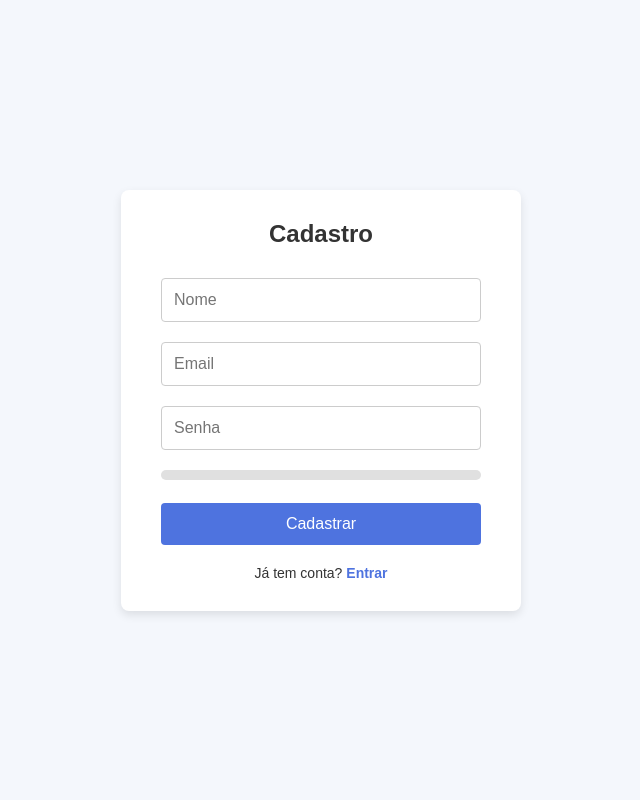
After one commit to LuanFelipeTenroller/prog3-a1-poo-LuanFelipeTenroller, a PHP site: page /views/cadastro.php in a window 1280 px wide. The commit adds this page. Shown: the whole page, without its empty margins (319-959 px from the left). Run offline with PHP 8.4, Linux system fonts and the light colour scheme.

Commit message:
Ajuste do projeto

```diff
--- /dev/null
+++ b/assets/css/style.css
@@ -0,0 +1,109 @@
+* {
+    margin: 0;
+    padding: 0;
+    box-sizing: border-box;
+}
+
+body {
+    font-family: Arial, sans-serif;
+    background-color: #f4f7fc;
+    color: #333;
+    display: flex;
+    justify-content: center;
+    align-items: center;
+    height: 100vh;
+    margin: 0;
+}
+
+.container {
+    background-color: #fff;
+    padding: 30px 40px;
+    border-radius: 8px;
+    box-shadow: 0 4px 10px rgba(0, 0, 0, 0.1);
+    width: 100%;
+    max-width: 400px;
+}
+
+h2 {
+    text-align: center;
+    margin-bottom: 20px;
+    font-size: 24px;
+    color: #333;
+}
+
+form {
+    display: flex;
+    flex-direction: column;
+}
+
+input[type="email"], input[type="password"], input[type="text"] {
+    padding: 12px;
+    margin: 10px 0;
+    border: 1px solid #ccc;
+    border-radius: 4px;
+    font-size: 16px;
+    transition: border-color 0.3s;
+}
+
+input[type="email"]:focus, input[type="password"]:focus {
+    border-color: #4e73df;
+    outline: none;
+}
+
+button {
+    background-color: #4e73df;
+    color: #fff;
+    padding: 12px;
+    border: none;
+    border-radius: 4px;
+    font-size: 16px;
+    cursor: pointer;
+    transition: background-color 0.3s;
+}
+
+button:hover {
+    background-color: #3a5ed2;
+}
+
+label {
+    font-size: 14px;
+    margin-bottom: 10px;
+}
+
+p {
+    text-align: center;
+    margin-top: 20px;
+    font-size: 14px;
+}
+
+a {
+    color: #4e73df;
+    text-decoration: none;
+    font-weight: bold;
+}
+
+a:hover {
+    text-decoration: underline;
+}
+
+p[style="color: red;"] {
+    text-align: center;
+    font-size: 14px;
+    margin-bottom: 20px;
+    color: red;
+}
+
+@media (max-width: 500px) {
+    .container {
+        padding: 20px;
+        max-width: 90%;
+    }
+
+    h2 {
+        font-size: 20px;
+    }
+
+    input[type="email"], input[type="password"], button {
+        font-size: 14px;
+    }
+}
--- /dev/null
+++ b/assets/js/script.js
@@ -0,0 +1,52 @@
+function avaliarForcaSenha(senha) {
+    let forca = 0;
+
+    if (senha.length >= 8) {
+        forca++;
+    }
+
+    if (/\d/.test(senha)) {
+        forca++;
+    }
+
+    if (/[a-z]/.test(senha) && /[A-Z]/.test(senha)) {
+        forca++;
+    }
+
+    if (/[^a-zA-Z0-9]/.test(senha)) {
+        forca++;
+    }
+
+    return forca;
+}
+
+function exibirForcaSenha() {
+    const senha = document.getElementById('senha').value;
+    const forcaSenha = document.getElementById('forca-senha');
+    const barraForca = document.querySelector('.barra-forca > div');
+    const forcaTexto = document.getElementById('forca-texto');
+    const forca = avaliarForcaSenha(senha);
+
+    if (forca === 0) {
+        barraForca.className = '';
+        barraForca.style.width = '0%';
+        forcaTexto.textContent = '';
+    } else if (forca === 1) {
+        barraForca.className = 'fraca';
+        barraForca.style.width = '33%';
+        forcaTexto.textContent = 'Senha Fraca';
+        forcaTexto.style.color = 'red';
+    } else if (forca === 2) {
+        barraForca.className = 'media';
+        barraForca.style.width = '66%';
+        forcaTexto.textContent = 'Senha Média';
+        forcaTexto.style.color = 'orange';
+    } else {
+        barraForca.className = 'forte';
+        barraForca.style.width = '100%';
+        forcaTexto.textContent = 'Senha Forte';
+        forcaTexto.style.color = 'green';
+    }
+}
+
+document.getElementById('senha').addEventListener('input', exibirForcaSenha);
--- a/cookie.php
+++ /dev/null
@@ -1,4 +0,0 @@
-<?php
-setcookie("exemplo", "valor", time() + 60);
-echo "Cookie 'exemplo' criado com valor 'valor' e expira em 1 minuto.";
-?>
--- a/logout.php
+++ /dev/null
@@ -1,5 +0,0 @@
-<?php
-session_start();
-session_destroy();
-header("Location: index.php");
-?>
--- /dev/null
+++ b/views/cadastro.php
@@ -0,0 +1,56 @@
+<!DOCTYPE html>
+<html lang="pt-BR">
+<head>
+    <meta charset="UTF-8">
+    <title>Cadastro</title>
+    <link rel="stylesheet" href="../assets/css/style.css">
+    <style>
+        .barra-forca {
+            width: 100%;
+            height: 10px;
+            background-color: #e0e0e0;
+            border-radius: 5px;
+            margin-top: 10px;
+            transition: width 0.3s ease;
+        }
+        .barra-forca > div {
+            height: 100%;
+            border-radius: 5px;
+        }
+        .fraca {
+            width: 33%;
+            background-color: red;
+        }
+        .media {
+            width: 66%;
+            background-color: orange;
+        }
+        .forte {
+            width: 100%;
+            background-color: green;
+        }
+        .forca-texto {
+            margin-top: 5px;
+            font-weight: bold;
+        }
+    </style>
+</head>
+<body>
+    <div class="container">
+        <h2>Cadastro</h2>
+        <form method="POST" action="../controller/processa_cadastro.php">
+            <input type="text" name="nome" placeholder="Nome" required>
+            <input type="email" name="email" placeholder="Email" required>
+            <input type="password" id="senha" name="senha" placeholder="Senha" required>
+            <div class="barra-forca">
+                <div id="forca-senha" class="senha-forca"></div>
+            </div>
+            <div id="forca-texto" class="forca-texto"></div>
+            <br>
+            <button type="submit">Cadastrar</button>
+        </form>
+        <p>Já tem conta? <a href="login.php">Entrar</a></p>
+    </div>
+    <script src="../assets/js/script.js"></script>
+</body>
+</html>
```
Also changed, not shown: classes/Autenticador.php (added, +30 -0 lines), classes/Sessao.php (added, +21 -0 lines), classes/Usuario.php (added, +20 -0 lines), controller/processa_cadastro.php (added, +17 -0 lines), controller/processa_login.php (added, +27 -0 lines), css/style.css (deleted, +0 -94 lines), index.php (+3 -30 lines), processa.php (deleted, +0 -20 lines), sessao.php (deleted, +0 -28 lines), views/dashboard.php (added, +27 -0 lines), views/login.php (added, +34 -0 lines), views/logout.php (added, +7 -0 lines).
